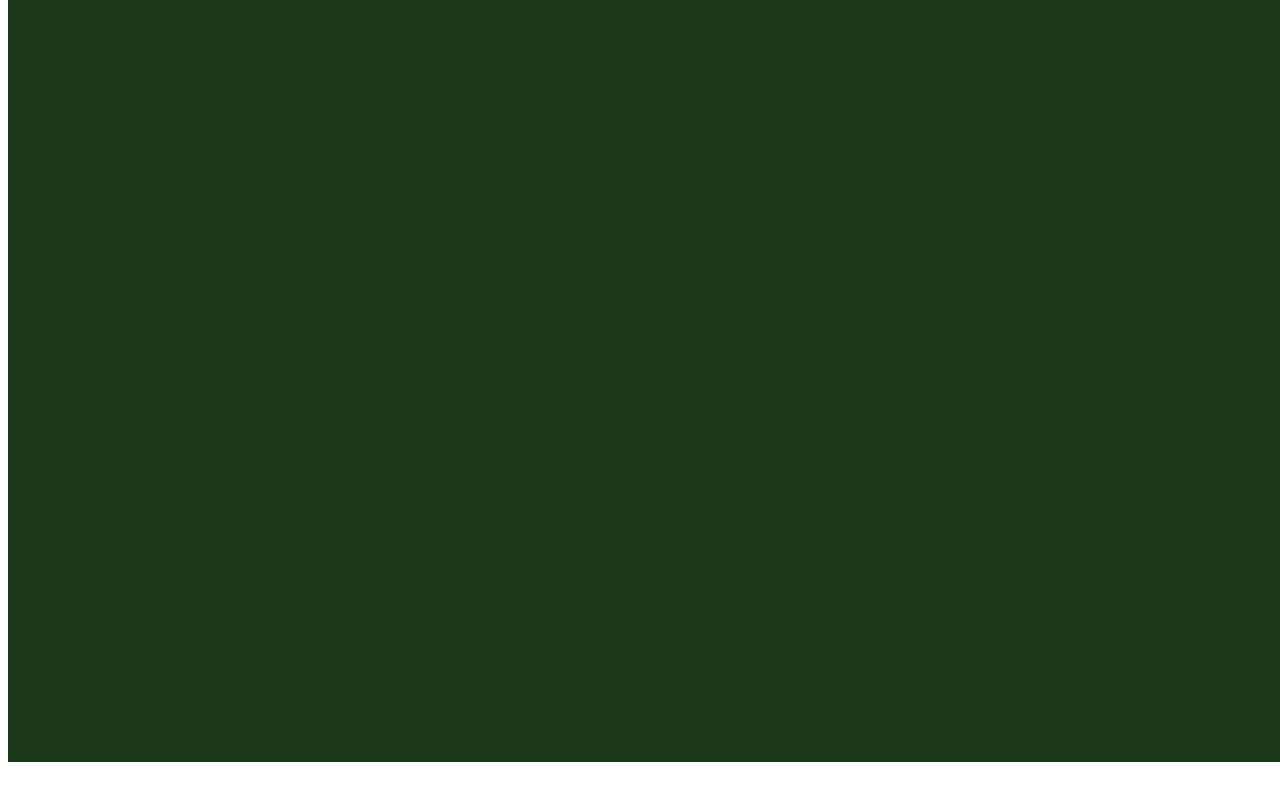
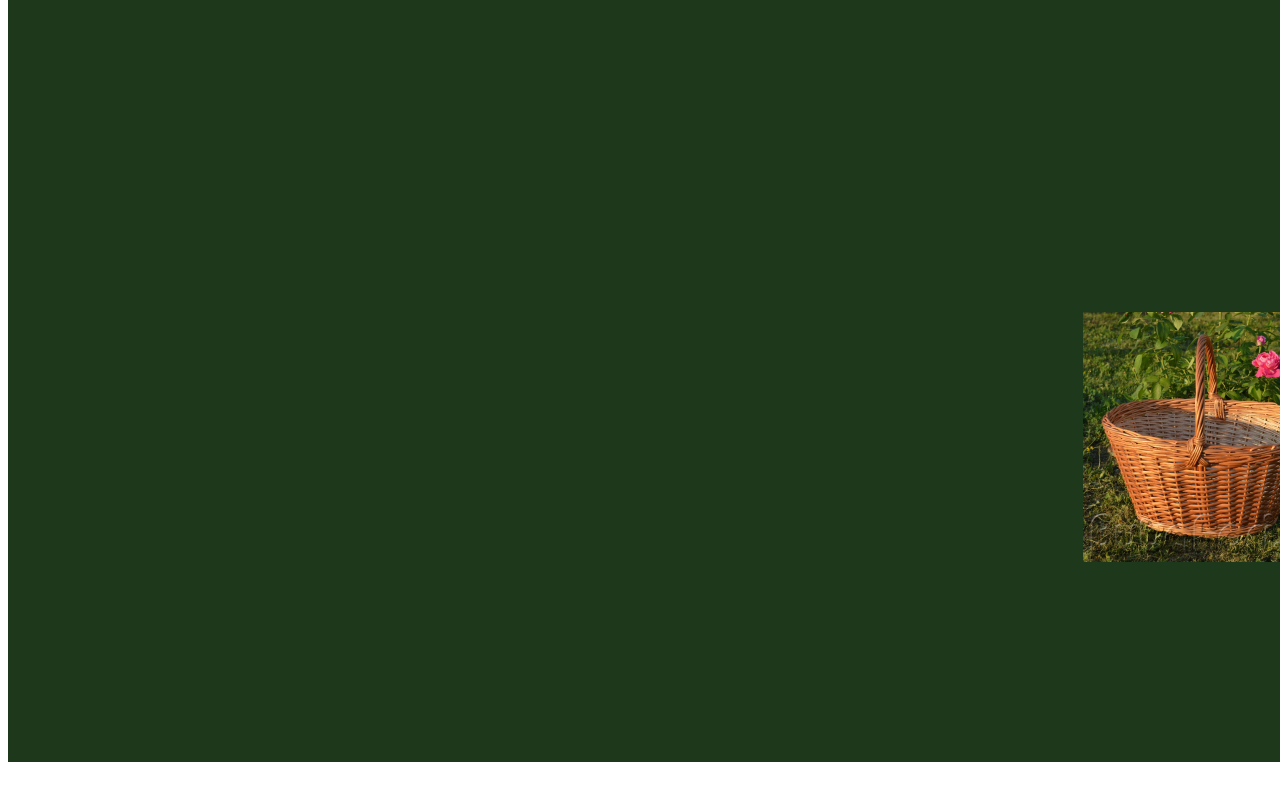
Before and after one commit to dianaveselkina/mushroom-picking, a Vue app: page / in a window 1280 px wide. Shown: the part 1838-2638 px from the top of the page. Built offline with nearby package versions, Linux system fonts and the light colour scheme.

Commit message:
add basket

```diff
--- a/src/components/GameBoard.vue
+++ b/src/components/GameBoard.vue
@@ -1,7 +1,16 @@
 <template>
-  <div class="board"></div>
+  <div class="board">
+    <div class="basket"></div>
+  </div>
 </template>
-<script setup></script>
+<script>
+export default {
+  data() {
+    return {};
+  },
+  methods: {},
+};
+</script>
 <style>
 .board {
   margin: 100px auto;
@@ -10,4 +19,13 @@
   height: 2400px;
   background-color: rgb(29, 56, 26);
 }
+.basket {
+  background-image: url(../img/basket.jpg);
+  z-index: 5;
+  background-repeat: no-repeat;
+  background-size: cover;
+  width: 250px;
+  height: 250px;
+  margin: 2000px auto 0;
+}
 </style>
```
Also changed, not shown: src/components/MushroomBlock.vue (added, +23 -0 lines), src/img/basket.jpg (added), src/img/fly_agaric.jpg (added).
